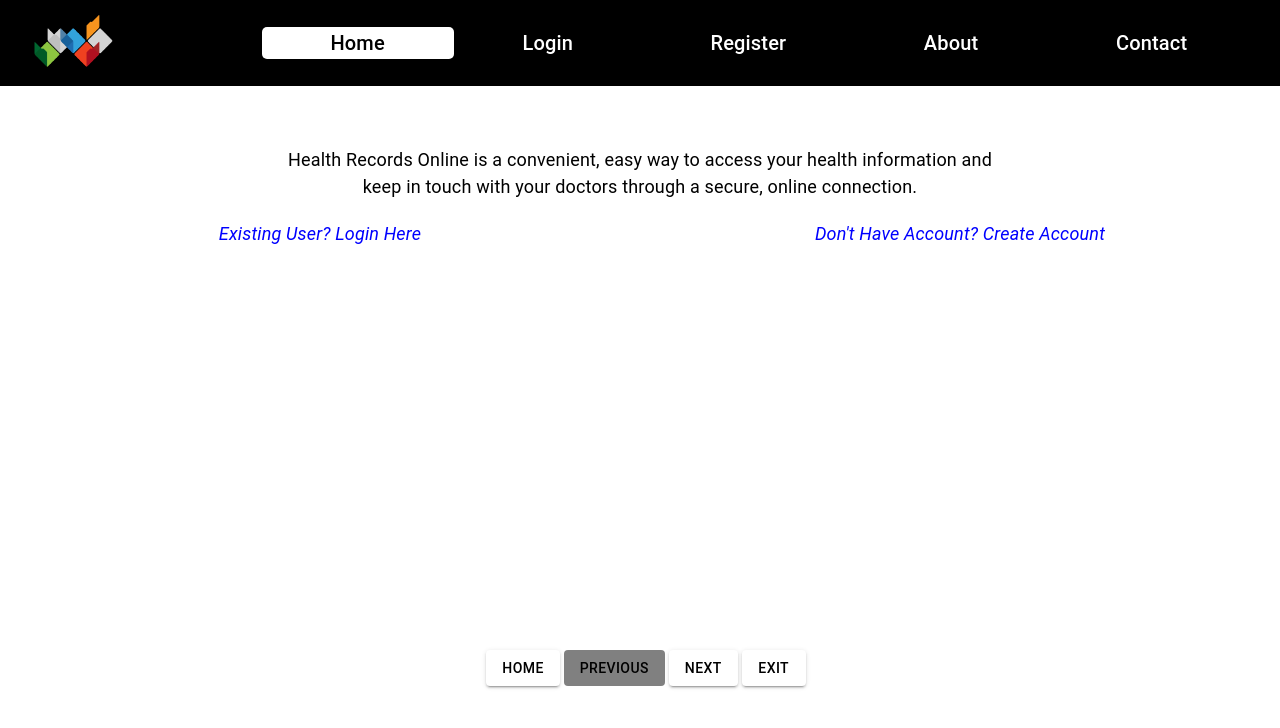
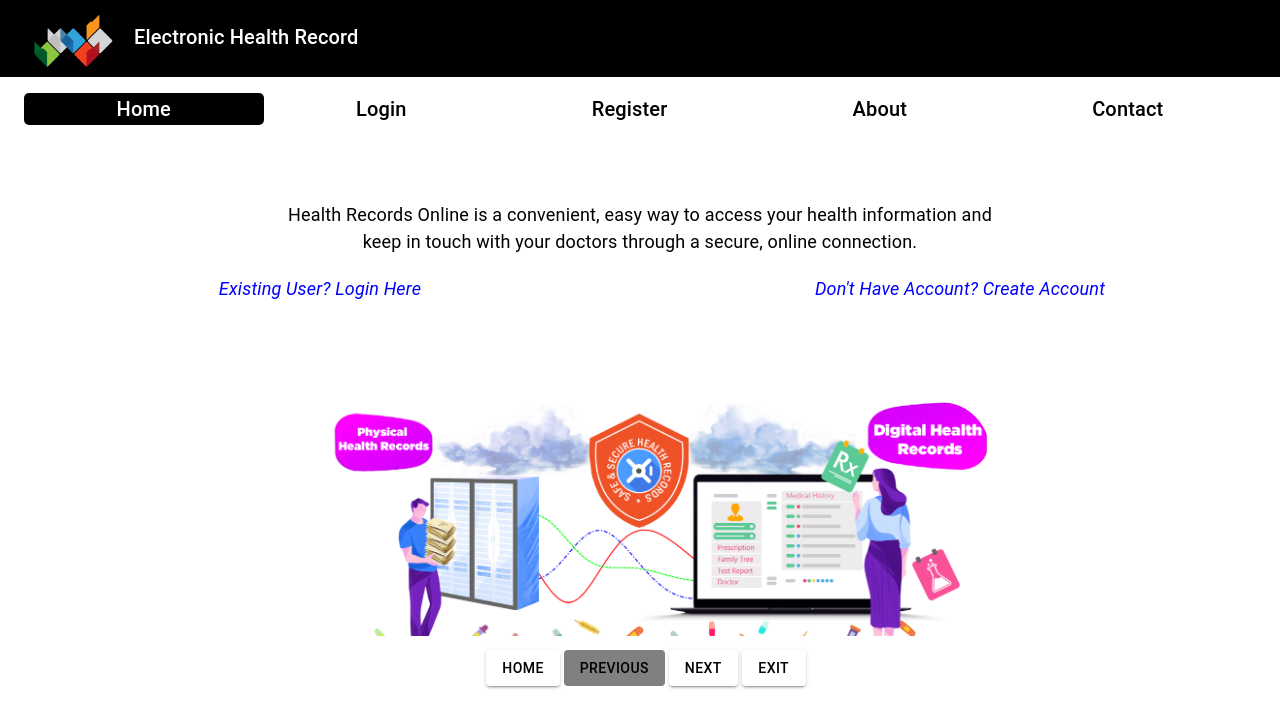
Before and after one commit to Karthik4011/ehr, a React (Create React App) app: page / in a window 1280 px wide. Shown: the top 728 px of the page. Built offline with nearby package versions, Linux system fonts and the light colour scheme.

Commit message:
UI changes

```diff
--- a/src/components/DoctorHeader.jsx
+++ b/src/components/DoctorHeader.jsx
@@ -12,6 +12,7 @@ import Drawer from "@mui/material/Drawer";
 import LogoutIcon from '@mui/icons-material/Logout';
 import cookie from "react-cookies";
 import { ToastContainer, toast } from "react-toastify";
+import logo from "../assets/logo.png";
 
 
 
@@ -62,14 +63,37 @@ export default function Home() {
     </Backdrop>
   ) : (
     <Box sx={{ flexGrow: 1 }}>
-      <AppBar position="static" style={{boxShadow:"none", backgroundColor:"black"}}>
+      <AppBar  position="static" style={{boxShadow:"none", backgroundColor:"black"}}>
+      <Toolbar>
+          <Typography
+            variant="h6"
+            noWrap
+            component="div"
+            sx={{
+              flexGrow: 1,
+              display: { xs: "none", sm: "block", textAlign: "left" },
+            }}
+            style={{ cursor: "pointer" }}
+          >
+            <div>
+
+            <img
+              src={logo}
+              style={{ width: 100, marginTop: 5, borderRadius: 50,verticalAlign:"middle" }}
+            ></img>
+            <span style={{marginLeft:10}}>Electronic Health Record</span>
+            </div>
+          </Typography>
+        </Toolbar>
+      </AppBar>
+      <AppBar position="static" style={{boxShadow:"none", backgroundColor:"white"}}>
         <Toolbar>
           <Typography
             variant="h6"
             noWrap
             component="div"
             sx={{ flexGrow: 1, display: { xs: "none", sm: "block" } }}
-            style ={{cursor:"pointer", backgroundColor:location.pathname=="/DoctorHome"?"white":"", color:location.pathname=="/DoctorHome"?"black":"", textAlign:"center", borderRadius: location.pathname=="/DoctorHome"?5:5}}
+            style ={{cursor:"pointer", backgroundColor:location.pathname=="/DoctorHome"?"black":"", color:location.pathname=="/DoctorHome"?"white":"black", textAlign:"center", borderRadius: location.pathname=="/DoctorHome"?5:5}}
             onClick={()=>{ history("/DoctorHome");}}
           >
             Home
@@ -79,7 +103,7 @@ export default function Home() {
             noWrap
             component="div"
             sx={{ flexGrow: 1, display: { xs: "none", sm: "block" } }}
-            style ={{cursor:"pointer", backgroundColor:location.pathname=="/DoctorProfile"?"white":"", color:location.pathname=="/DoctorProfile"?"black":"", textAlign:"center", borderRadius: location.pathname=="/DoctorProfile"?5:5}}
+            style ={{cursor:"pointer", backgroundColor:location.pathname=="/DoctorProfile"?"black":"", color:location.pathname=="/DoctorProfile"?"white":"black", textAlign:"center", borderRadius: location.pathname=="/DoctorProfile"?5:5}}
             onClick={()=>{ history("/DoctorProfile");}}
           >
             Account
@@ -122,7 +146,7 @@ export default function Home() {
             noWrap
             component="div"
             sx={{ flexGrow: 1, display: { xs: "none", sm: "block" } }}
-            style ={{cursor:"pointer"}}
+            style ={{cursor:"pointer", color:"black"}}
             onClick={()=>{
               cookie.remove('user')
               toast.info("Logged out successfull", {
--- a/src/components/DoctorHome.jsx
+++ b/src/components/DoctorHome.jsx
@@ -173,7 +173,7 @@ export default function Home() {
               <Paper>
                 <Grid
                   container
-                  style={{ padding: 10, maxHeight: 700, overflow: "scroll" }}
+                  style={{ padding: 10, maxHeight: 600, overflow: "scroll" }}
                 >
                   <Grid item xs={12}>
                     <Typography>Appointment History</Typography>
--- a/src/components/Documents.jsx
+++ b/src/components/Documents.jsx
@@ -230,7 +230,7 @@ export default function Home() {
         </Grid>
       </Grid>
 
-      <AppBar position="fixed"  style={{boxShadow:"none",bottom:0,top:"auto", backgroundColor:"black"}}>
+      <AppBar position="fixed"  style={{boxShadow:"none",bottom:60,top:"auto", backgroundColor:"white"}}>
         <Toolbar>
         <div style={{flexGrow:0.5}} />
         <IconButton edge="end" color="inherit">
--- a/src/components/Intro.jsx
+++ b/src/components/Intro.jsx
@@ -126,7 +126,7 @@ export default function Home() {
           </Typography>
         </Grid>
         <Grid item xs={12} style={{ marginTop: 100 }}>
-          {/* <img src={gif} style={{width:1000, borderRadius:50}}></img> */}
+           <img src={gif} style={{width:700, borderRadius:50}}></img>
         </Grid>
       </Grid>
       <AppBar
--- a/src/components/PatientHeader.jsx
+++ b/src/components/PatientHeader.jsx
@@ -9,13 +9,10 @@ import GIF2 from "../assets/gif2.gif";
 import { useNavigate, useLocation } from "react-router-dom";
 import Backdrop from "@mui/material/Backdrop";
 import Drawer from "@mui/material/Drawer";
-import LogoutIcon from '@mui/icons-material/Logout';
+import LogoutIcon from "@mui/icons-material/Logout";
 import cookie from "react-cookies";
 import { ToastContainer, toast } from "react-toastify";
-import logo from "../assets/logo.png"
-
-
-
+import logo from "../assets/logo.png";
 
 export default function Home() {
   const history = useNavigate();
@@ -25,8 +22,6 @@ export default function Home() {
 
   const [loader, setLoader] = React.useState(true);
   const [drawerOpen, setDrawerOpen] = React.useState(false);
-
-
 
   const handleClickOpen = () => {
     setOpen(true);
@@ -46,14 +41,11 @@ export default function Home() {
 
   useEffect(() => {
     setLoader(true);
-    var dat = cookie.load('user')
-    if(!dat){
-      history("/Login")
+    var dat = cookie.load("user");
+    if (!dat) {
+      history("/Login");
     }
   }, []);
-
-
-
 
   const today = new Date(Date.now());
 
@@ -63,18 +55,57 @@ export default function Home() {
     </Backdrop>
   ) : (
     <Box sx={{ flexGrow: 1 }}>
-      <AppBar position="static" style={{boxShadow:"none", backgroundColor:"black"}}>
+      <AppBar
+        position="static"
+        style={{ boxShadow: "none", backgroundColor: "black" }}
+      >
         <Toolbar>
-          <Typography>
-            <img src={logo} style={{height: 50,marginRight: 30}}></img>
+          <Typography
+            variant="h6"
+            noWrap
+            component="div"
+            sx={{
+              flexGrow: 1,
+              display: { xs: "none", sm: "block", textAlign: "left" },
+            }}
+            style={{ cursor: "pointer" }}
+          >
+            <div>
+              <img
+                src={logo}
+                style={{
+                  width: 100,
+                  marginTop: 5,
+                  borderRadius: 50,
+                  verticalAlign: "middle",
+                }}
+              ></img>
+              <span style={{ marginLeft: 10 }}>Electronic Health Record</span>
+            </div>
           </Typography>
+        </Toolbar>
+      </AppBar>
+      <AppBar
+        position="static"
+        style={{ boxShadow: "none", backgroundColor: "white" }}
+      >
+        <Toolbar>
           <Typography
             variant="h6"
             noWrap
             component="div"
             sx={{ flexGrow: 1, display: { xs: "none", sm: "block" } }}
-            style ={{cursor:"pointer", backgroundColor:location.pathname=="/PatientHome"?"white":"", color:location.pathname=="/PatientHome"?"black":"", textAlign:"center", borderRadius: location.pathname=="/Home"?5:5}}
-            onClick={()=>{ history("/PatientHome");}}
+            style={{
+              cursor: "pointer",
+              backgroundColor:
+                location.pathname == "/PatientHome" ? "black" : "",
+              color: location.pathname == "/PatientHome" ? "white" : "black",
+              textAlign: "center",
+              borderRadius: location.pathname == "/Home" ? 5 : 5,
+            }}
+            onClick={() => {
+              history("/PatientHome");
+            }}
           >
             Home
           </Typography>
@@ -84,8 +115,16 @@ export default function Home() {
             noWrap
             component="div"
             sx={{ flexGrow: 1, display: { xs: "none", sm: "block" } }}
-            style ={{cursor:"pointer", backgroundColor:location.pathname=="/Documents"?"white":"", color:location.pathname=="/Documents"?"black":"", textAlign:"center", borderRadius: location.pathname=="/Documents"?5:5}}
-            onClick={()=>{ history("/Documents");}}
+            style={{
+              cursor: "pointer",
+              backgroundColor: location.pathname == "/Documents" ? "black" : "",
+              color: location.pathname == "/Documents" ? "white" : "black",
+              textAlign: "center",
+              borderRadius: location.pathname == "/Documents" ? 5 : 5,
+            }}
+            onClick={() => {
+              history("/Documents");
+            }}
           >
             Documents
           </Typography>
@@ -137,9 +176,17 @@ export default function Home() {
             noWrap
             component="div"
             sx={{ flexGrow: 1, display: { xs: "none", sm: "block" } }}
-            style ={{cursor:"pointer", backgroundColor:location.pathname=="/Notifications"?"white":"", color:location.pathname=="/Notifications"?"black":"", textAlign:"center", borderRadius: location.pathname=="/Notifications"?5:5}}
-            onClick={()=>{ history("/PatientProfile");}}
-
+            style={{
+              cursor: "pointer",
+              backgroundColor:
+                location.pathname == "/PatientProfile" ? "black" : "",
+              color: location.pathname == "/PatientProfile" ? "white" : "black",
+              textAlign: "center",
+              borderRadius: location.pathname == "/PatientProfile" ? 5 : 5,
+            }}
+            onClick={() => {
+              history("/PatientProfile");
+            }}
           >
             Account
           </Typography>
@@ -148,18 +195,17 @@ export default function Home() {
             noWrap
             component="div"
             sx={{ flexGrow: 1, display: { xs: "none", sm: "block" } }}
-            style ={{cursor:"pointer"}}
-            onClick={()=>{
-              cookie.remove('user')
+            style={{ cursor: "pointer", color:"black" }}
+            onClick={() => {
+              cookie.remove("user");
               toast.info("Logged out successfull", {
                 position: "bottom-center",
                 pauseOnHover: true,
                 draggable: true,
                 autoClose: true,
               });
-              history('/Login')
+              history("/Login");
             }}
-
           >
             Logout
           </Typography>
@@ -168,12 +214,14 @@ export default function Home() {
       <Drawer anchor="left" open={drawerOpen} onClose={handleDrawerClose}>
         <Grid
           container
-          style={{ width: "400px"}}
+          style={{ width: "400px" }}
           justifyContent="center"
           spacing={1}
         >
-          <Grid xs={12} style={{height:64, backgroundColor:"#1876d1"}}>
-          </Grid>
+          <Grid
+            xs={12}
+            style={{ height: 64, backgroundColor: "#1876d1" }}
+          ></Grid>
         </Grid>
       </Drawer>
     </Box>
--- a/src/components/PatientHome.jsx
+++ b/src/components/PatientHome.jsx
@@ -522,7 +522,7 @@ export default function Home() {
         </DialogContent>
       </Dialog>
 
-       <AppBar position="fixed"  style={{boxShadow:"none",bottom:0,top:"auto", backgroundColor:"black"}}>
+       <AppBar position="fixed"  style={{boxShadow:"none",bottom:60,top:"auto", backgroundColor:"white"}}>
         <Toolbar>
         <div style={{flexGrow:0.5}} />
         <IconButton edge="end" color="inherit">
--- a/src/components/PatientProfile.jsx
+++ b/src/components/PatientProfile.jsx
@@ -446,9 +446,9 @@ export default function Home() {
         position="fixed"
         style={{
           boxShadow: "none",
-          bottom: 0,
+          bottom: 80,
           top: "auto",
-          backgroundColor: "black",
+          backgroundColor: "white",
         }}
       >
         <Toolbar>
--- a/src/components/TopHeader.jsx
+++ b/src/components/TopHeader.jsx
@@ -13,26 +13,21 @@ import Button from "@mui/material/Button";
 import axios from "axios";
 import { ToastContainer, toast } from "react-toastify";
 import cookie from "react-cookies";
-import gif from '../assets/gif.gif'
+import gif from "../assets/gif.gif";
 import IconButton from "@mui/material/IconButton";
-import logo from '../assets/logo.png';
-import desc from '../assets/desc.png'
-
-
-
-
+import logo from "../assets/logo.png";
+import desc from "../assets/desc.png";
 
 export default function Home() {
   const history = useNavigate();
   const location = useLocation();
-
 
   const [loader, setLoader] = React.useState(true);
   const [email, setEmail] = React.useState(null);
   const [password, setPassword] = React.useState(null);
 
   const handleLogin = () => {
-      if(email != "" & email != null){
+    if ((email != "") & (email != null)) {
       axios({
         method: "POST",
         url: "http://localhost:8081/api/login",
@@ -42,17 +37,17 @@ export default function Home() {
         headers: {
           "Content-Type": "application/json",
         },
-      }).then((res)=>{
-          if(res.data.password == password){
+      }).then((res) => {
+        if (res.data.password == password) {
           toast.info("Login successfull", {
             position: "bottom-center",
             pauseOnHover: true,
             draggable: true,
             autoClose: true,
           });
-          history("/Home")
-          cookie.save('user', res.data)
-        }else{
+          history("/Home");
+          cookie.save("user", res.data);
+        } else {
           toast.info("Incorrect email or password", {
             position: "bottom-center",
             pauseOnHover: true,
@@ -60,8 +55,8 @@ export default function Home() {
             autoClose: true,
           });
         }
-      })
-    }else{
+      });
+    } else {
       toast.info("Please enter Email and Passowrd", {
         position: "bottom-center",
         pauseOnHover: true,
@@ -69,7 +64,7 @@ export default function Home() {
         autoClose: true,
       });
     }
-  }
+  };
 
   useEffect(() => {
     setLoader(true);
@@ -81,25 +76,55 @@ export default function Home() {
     </Backdrop>
   ) : (
     <Box sx={{ flexGrow: 1 }}>
-    <AppBar position="static" style={{boxShadow:"none",backgroundColor:"black"}}>
+      <AppBar
+        position="static"
+        style={{ boxShadow: "none", backgroundColor: "black" }}
+      >
         <Toolbar>
           <Typography
             variant="h6"
             noWrap
             component="div"
-            sx={{ flexGrow: 1, display: { xs: "none", sm: "block", textAlign:"left" } }}
-            style ={{cursor:"pointer"}}
-            onClick={()=>{ history("/");}}
+            sx={{
+              flexGrow: 1,
+              display: { xs: "none", sm: "block", textAlign: "left" },
+            }}
+            style={{ cursor: "pointer" }}
+            onClick={() => {
+              history("/");
+            }}
           >
-            <img src={logo} style={{width:100,marginTop:5,borderRadius:50}}></img>
+            <div>
+
+            <img
+              src={logo}
+              style={{ width: 100, marginTop: 5, borderRadius: 50,verticalAlign:"middle" }}
+            ></img>
+            <span style={{marginLeft:10}}>Electronic Health Record</span>
+            </div>
           </Typography>
+        </Toolbar>
+      </AppBar>
+      <AppBar
+        position="static"
+        style={{ boxShadow: "none", backgroundColor: "white" }}
+      >
+        <Toolbar>
           <Typography
             variant="h6"
             noWrap
             component="div"
             sx={{ flexGrow: 1, display: { xs: "none", sm: "block" } }}
-            style ={{cursor:"pointer", backgroundColor:location.pathname=="/"?"white":"", color:location.pathname=="/"?"black":"", textAlign:"center", borderRadius: location.pathname=="/intor"?5:5}}
-            onClick={()=>{ history("/");}}
+            style={{
+              cursor: "pointer",
+              backgroundColor: location.pathname == "/" ? "black" : "",
+              color: location.pathname == "/" ? "white" : "black",
+              textAlign: "center",
+              borderRadius: location.pathname == "/intor" ? 5 : 5,
+            }}
+            onClick={() => {
+              history("/");
+            }}
           >
             Home
           </Typography>
@@ -108,8 +133,16 @@ export default function Home() {
             noWrap
             component="div"
             sx={{ flexGrow: 1, display: { xs: "none", sm: "block" } }}
-            style ={{cursor:"pointer", backgroundColor:location.pathname=="/Login"?"white":"", color:location.pathname=="/Login"?"black":"", textAlign:"center", borderRadius: location.pathname=="/Login"?5:5}}
-            onClick={()=>{ history("/Login");}}
+            style={{
+              cursor: "pointer",
+              backgroundColor: location.pathname == "/Login" ? "black" : "",
+              color: location.pathname == "/Login" ? "white" : "black",
+              textAlign: "center",
+              borderRadius: location.pathname == "/Login" ? 5 : 5,
+            }}
+            onClick={() => {
+              history("/Login");
+            }}
           >
             Login
           </Typography>
@@ -118,8 +151,16 @@ export default function Home() {
             noWrap
             component="div"
             sx={{ flexGrow: 1, display: { xs: "none", sm: "block" } }}
-            style ={{cursor:"pointer", backgroundColor:location.pathname=="/Signup"?"white":"", color:location.pathname=="/Signup"?"black":"", textAlign:"center", borderRadius: location.pathname=="/Signup"?5:5}}
-            onClick={()=>{ history("/Signup");}}
+            style={{
+              cursor: "pointer",
+              backgroundColor: location.pathname == "/Signup" ? "black" : "",
+              color: location.pathname == "/Signup" ? "white" : "black",
+              textAlign: "center",
+              borderRadius: location.pathname == "/Signup" ? 5 : 5,
+            }}
+            onClick={() => {
+              history("/Signup");
+            }}
           >
             Register
           </Typography>
@@ -128,8 +169,16 @@ export default function Home() {
             noWrap
             component="div"
             sx={{ flexGrow: 1, display: { xs: "none", sm: "block" } }}
-            style ={{cursor:"pointer", backgroundColor:location.pathname=="/About"?"white":"", color:location.pathname=="/About"?"black":"", textAlign:"center", borderRadius: location.pathname=="/About"?5:5}}
-            onClick={()=>{ history("/About");}}
+            style={{
+              cursor: "pointer",
+              backgroundColor: location.pathname == "/About" ? "black" : "",
+              color: location.pathname == "/About" ? "white" : "black",
+              textAlign: "center",
+              borderRadius: location.pathname == "/About" ? 5 : 5,
+            }}
+            onClick={() => {
+              history("/About");
+            }}
           >
             About
           </Typography>
@@ -138,14 +187,21 @@ export default function Home() {
             noWrap
             component="div"
             sx={{ flexGrow: 1, display: { xs: "none", sm: "block" } }}
-            style ={{cursor:"pointer", backgroundColor:location.pathname=="/Contact"?"white":"", color:location.pathname=="/Contact"?"black":"", textAlign:"center", borderRadius: location.pathname=="/Contact"?5:5}}
-            onClick={()=>{ history("/Contact");}}
+            style={{
+              cursor: "pointer",
+              backgroundColor: location.pathname == "/Contact" ? "black" : "",
+              color: location.pathname == "/Contact" ? "white" : "black",
+              textAlign: "center",
+              borderRadius: location.pathname == "/Contact" ? 5 : 5,
+            }}
+            onClick={() => {
+              history("/Contact");
+            }}
           >
             Contact
           </Typography>
         </Toolbar>
       </AppBar>
-
     </Box>
   );
 }
```
Lines whose indentation alone changed are shown as unchanged.
